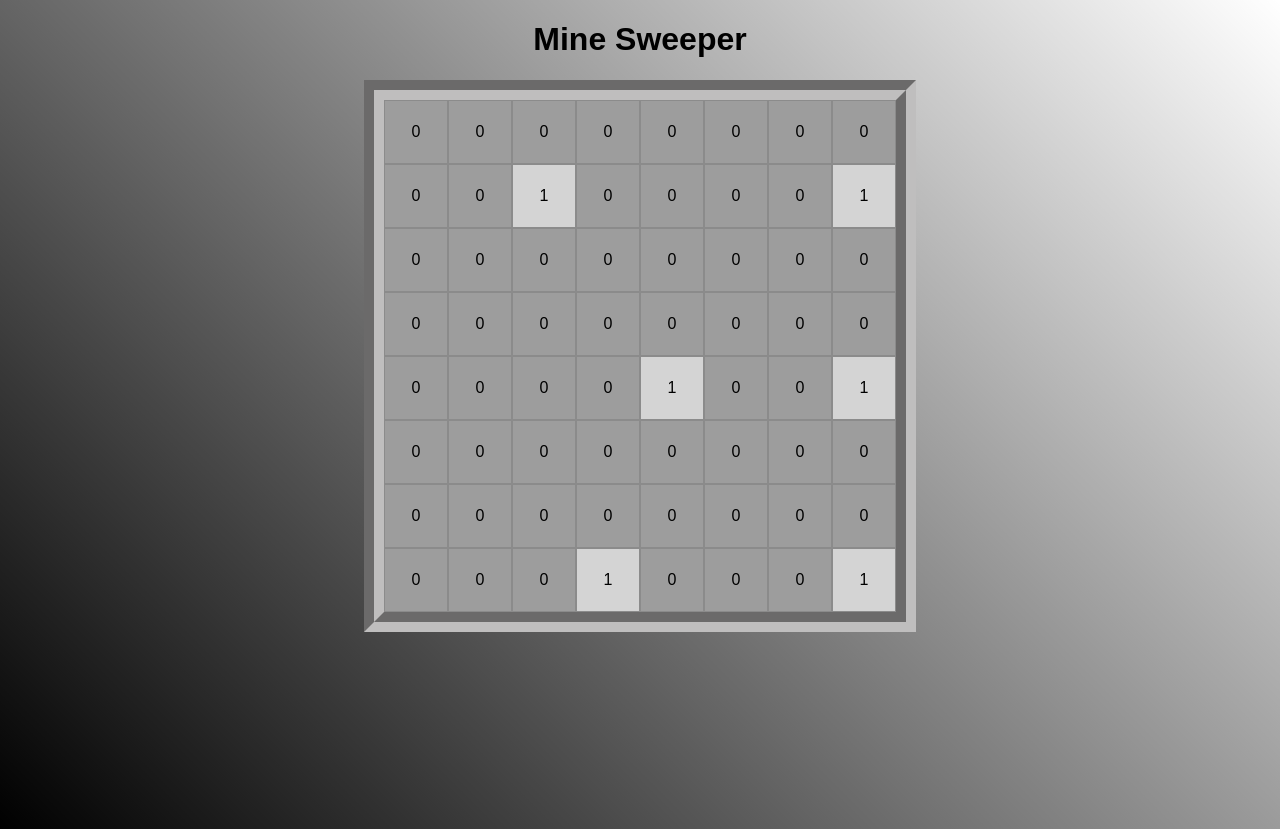
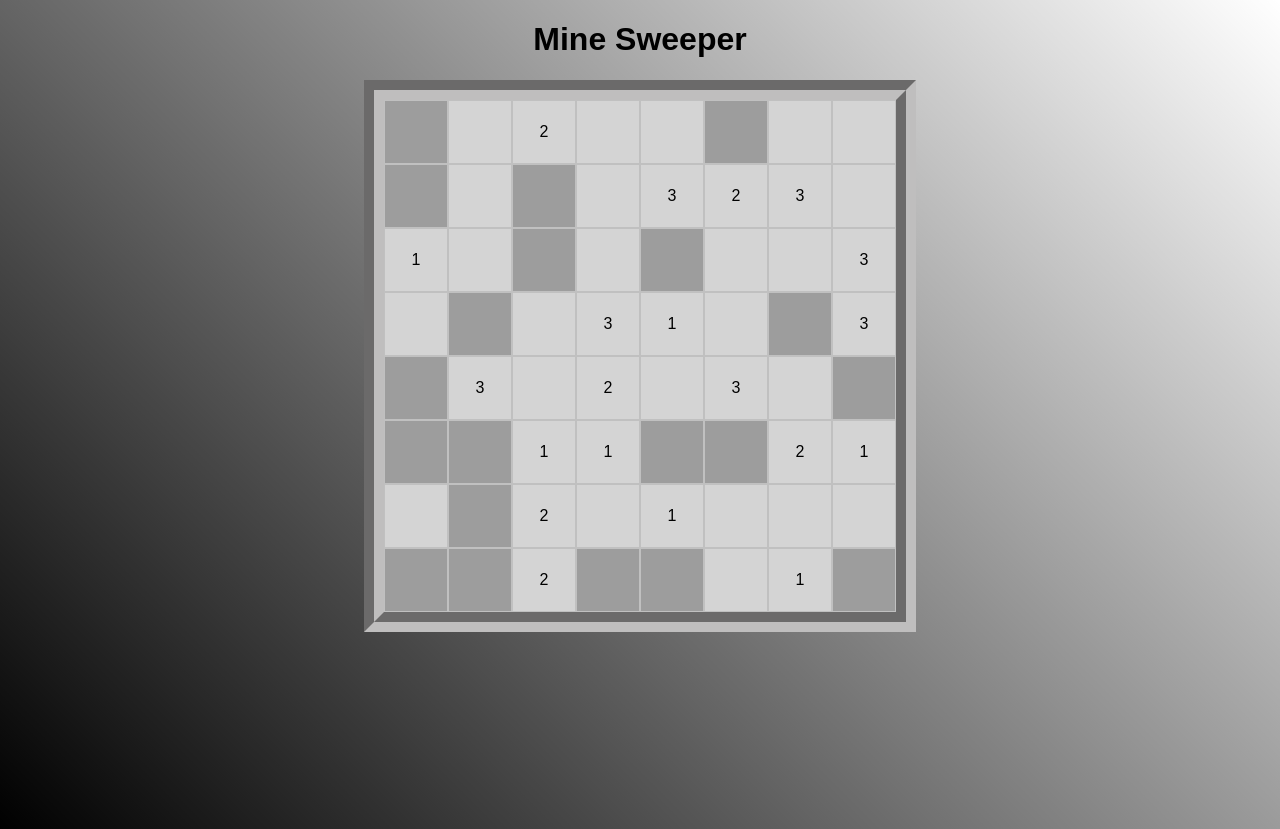
Before and after one commit to K-Zimny/mine-sweeper, a React (Create React App) app: page / in a window 1280 px wide. Built offline with nearby package versions, Linux system fonts and the light colour scheme.

Commit message:
compleated project

```diff
--- a/src/components/Board.jsx
+++ b/src/components/Board.jsx
@@ -2,20 +2,33 @@ import React, { useEffect, useState } from "react";
 import Cell from "./Cell";
 import { taunts } from "../taunts";
 
-const INITIAL_GAME_STATE = [
-  [0, 0, 0, 0, 0, 0, 0, 0],
-  [0, 0, 1, 0, 0, 0, 0, 1],
-  [0, 0, 0, 0, 0, 0, 0, 0],
-  [0, 0, 0, 0, 0, 0, 0, 0],
-  [0, 0, 0, 0, 1, 0, 0, 1],
-  [0, 0, 0, 0, 0, 0, 0, 0],
-  [0, 0, 0, 0, 0, 0, 0, 0],
-  [0, 0, 0, 1, 0, 0, 0, 1],
-];
-
 function getRandomInt(max) {
   return Math.floor(Math.random() * max);
 }
+
+function genArray(complexity) {
+  return new Array(
+    getRandomInt(complexity),
+    getRandomInt(complexity),
+    getRandomInt(complexity),
+    getRandomInt(complexity),
+    getRandomInt(complexity),
+    getRandomInt(complexity),
+    getRandomInt(complexity),
+    getRandomInt(complexity)
+  );
+}
+
+const INITIAL_GAME_STATE = [
+  genArray(3),
+  genArray(3),
+  genArray(3),
+  genArray(3),
+  genArray(3),
+  genArray(3),
+  genArray(3),
+  genArray(3),
+];
 
 export default function Board() {
   const [gameState, setGameState] = useState(INITIAL_GAME_STATE);
@@ -26,7 +39,7 @@ export default function Board() {
     setGameState((prevState) => {
       return prevState.map((row, rowIndex) =>
         rowIndex == r
-          ? row.map((cell, cellIndex) => (cellIndex == c ? (cell = 2) : cell))
+          ? row.map((cell, cellIndex) => (cellIndex == c ? (cell = 5) : cell))
           : row
       );
     });
@@ -35,8 +48,9 @@ export default function Board() {
 
   const handleNewGame = () => {
     if (isOver) {
-      setGameState(INITIAL_GAME_STATE);
-      setIsOver(false);
+      window.location.reload();
+      // setGameState(INITIAL_GAME_STATE);
+      // setIsOver(false);
     }
   };
 
--- a/src/components/Cell.jsx
+++ b/src/components/Cell.jsx
@@ -1,17 +1,36 @@
+function getRandomInt(max) {
+  return Math.floor(Math.random() * max);
+}
+
 export default function Cell({ onGameUpdate, gameState, id }) {
+  const cellValue = gameState[id[0]][id[1]];
   return (
     <td
       id={id}
       className={
-        gameState[id[0]][id[1]] === 1
+        cellValue === 0
+          ? "unexplored"
+          : cellValue === 1
           ? "empty"
-          : gameState[id[0]][id[1]] === 2
+          : cellValue === 2
+          ? "flag"
+          : cellValue === 3
+          ? "hidden-mine"
+          : cellValue === 5
           ? "mine"
           : ""
       }
       onClick={onGameUpdate}
     >
-      {gameState[id[0]][id[1]] === 2 ? "💣" : gameState[id[0]][id[1]]}
+      {cellValue === 0
+        ? " "
+        : cellValue === 1
+        ? " "
+        : cellValue === 3
+        ? "💣"
+        : cellValue === 5
+        ? "💣"
+        : getRandomInt(3) + 1}
     </td>
   );
 }
--- a/src/styles.css
+++ b/src/styles.css
@@ -22,12 +22,12 @@ h2 {
 }
 
 .board td {
-  border: 1px solid #8b8b8b;
   width: 60px;
   height: 60px;
   background: #9d9d9d;
+  border: 1px solid silver;
   &:hover {
-    background: #aba2a2;
+    background: #695858;
   }
 }
 
@@ -37,6 +37,16 @@ h2 {
 
 .board td.empty {
   background: #d4d4d4;
+  pointer-events: none;
+}
+
+.board td.flag {
+  background: #d4d4d4;
+  pointer-events: none;
+}
+
+.board td.unexplored {
+  cursor: url(../public/metal-detector.png), auto;
 }
 
 button {
--- a/src/taunts.js
+++ b/src/taunts.js
@@ -6,6 +6,7 @@ const taunts = [
   ["No comment..."],
   ["I hope this isnt your day job"],
   ["Thats gonna cost you an arm and a leg"],
+  ["What are the odds!"],
 ];
 
 export { taunts };
```
Also changed, not shown: public/metal-detector.png (added).
